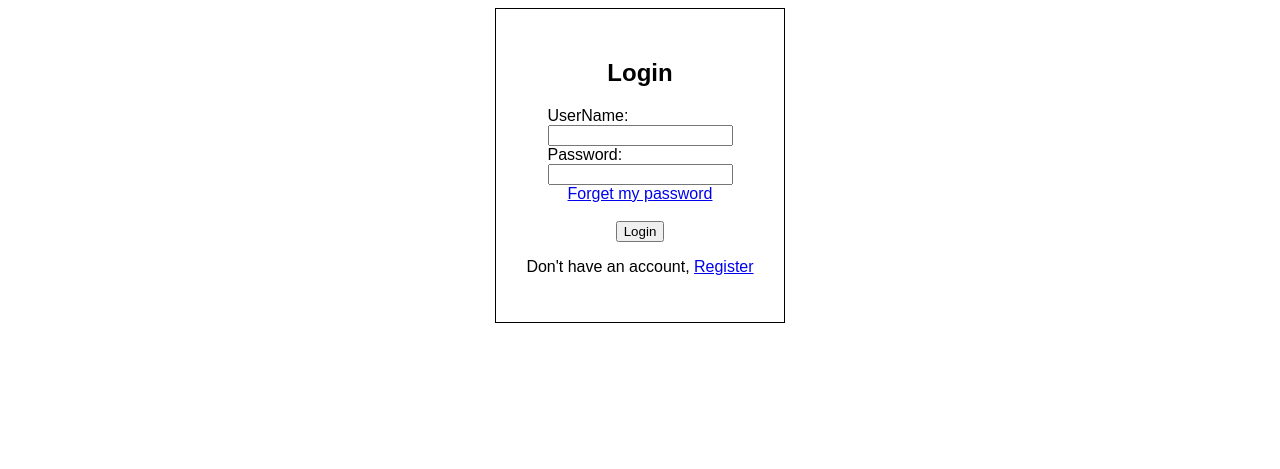
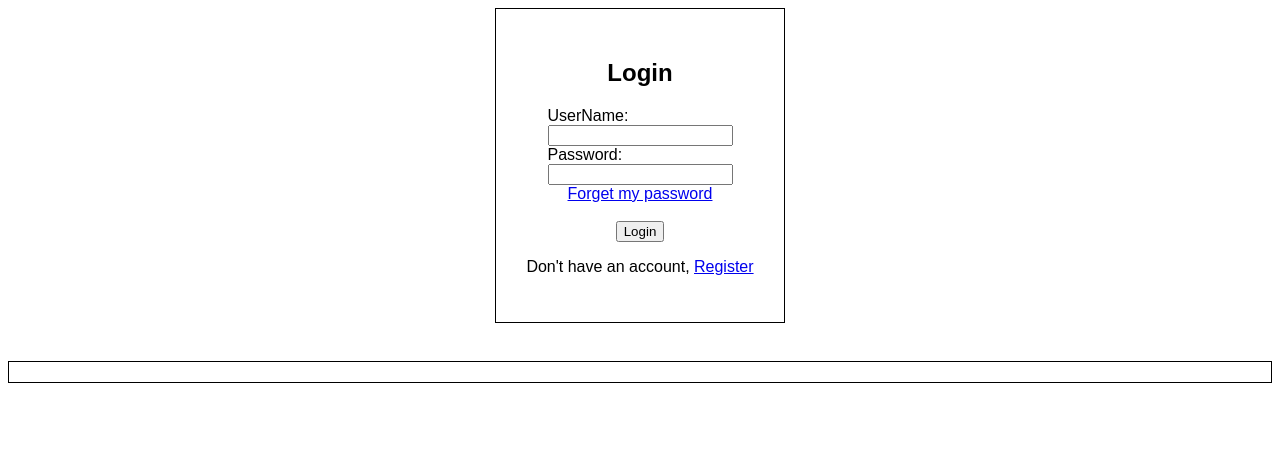
Before and after one commit to SizarStass/finalProjectWeb, a PHP site: page /finalProjectWeb/ in a window 1280 px wide. Shown: the top 469 px of the page. Run offline with PHP 8.4, Linux system fonts and the light colour scheme.

Commit message:
fixed some css

```diff
--- a/login/index.css
+++ b/login/index.css
@@ -20,3 +20,13 @@ form {
     justify-content: center;
     align-items: center;
 }
+
+.Message {
+    margin-top: 1cm;
+    border: 1px solid;
+    padding: 10px;
+    display: flex;
+    flex-direction: column;
+    justify-content: center;
+    align-items: center;
+}
--- a/login/index.php
+++ b/login/index.php
@@ -43,6 +43,8 @@
 
     </section>
     </form>
+
+    <section class="Message">
         <!--Closing form tag-->
         <?php
 
@@ -68,7 +70,7 @@
 
 
         ?>
-
+    </section>
 
 </body>
 
--- a/login/registration.php
+++ b/login/registration.php
@@ -60,7 +60,7 @@
     <!--Closing form tag-->
 
 
-
+    <section class="Message">
         <?php
 
         if (isset($_POST['send'])) {
@@ -102,7 +102,7 @@
             }
         }
         ?>
-
+    </section>
 </body>
 
 </html>
```
Also changed, not shown: classes/player.php (deleted, +0 -61 lines), classes/authenticator.php (deleted). Lines whose indentation alone changed are shown as unchanged.
